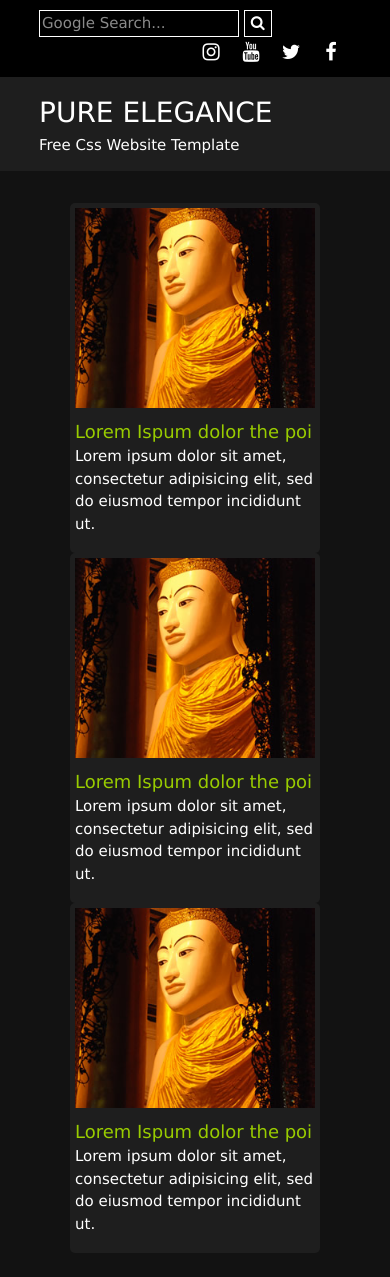
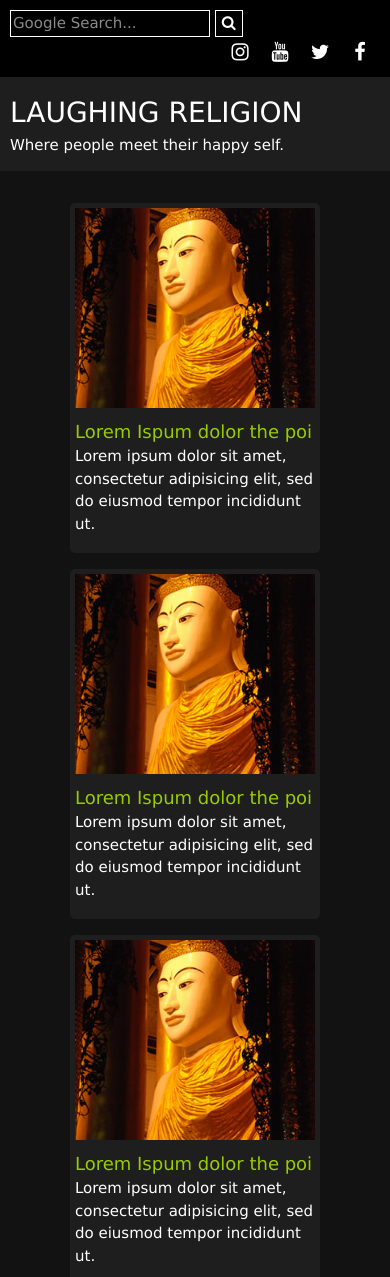
Before and after one commit to AdernNerk/harish, a plain HTML site: page index.html in a window 390 px wide. Shown: the top 1277 px of the page. Drawn offline with Linux system fonts and the light colour scheme.

Commit message:
Add files via upload

```diff
--- a/css/style.css
+++ b/css/style.css
@@ -7,6 +7,14 @@ body
 {
 	padding-left:10%;
 	padding-right:10%;
+}
+@media (max-width: 850px)
+{
+	.pads
+	{
+		padding-left: 10px;
+		padding-right: 10px;
+	}
 }
 .navigation
 {
--- a/index.html
+++ b/index.html
@@ -33,12 +33,12 @@
 		</div>
 	</div>
 	<div class="nav-2 pads">
-		<span class="big-nav-2">PURE ELEGANCE</span><br>
-		<span class="small-nav-2">Free Css Website Template</span>
+		<span class="big-nav-2">LAUGHING RELIGION</span><br>
+		<span class="small-nav-2">Where people meet their happy self.</span>
 	</div>
 </div>
 <div class="w3-container flexbox-container">
-	<div class="w3-container flexbox-container-part">
+	<div class="w3-container flexbox-container-part w3-margin-bottom">
 		<img src="./images/1.jpg" class="flexbox-container-image">
 		<div class="flexbox-container-text-1">
 			Lorem Ispum dolor the poi
@@ -52,7 +52,7 @@
 	 		</div>
 		</div>
 	</div>
-	<div class="w3-container flexbox-container-part">
+	<div class="w3-container flexbox-container-part w3-margin-bottom">
 		<img src="./images/1.jpg" class="flexbox-container-image">
 		<div class="flexbox-container-text-1">
 			Lorem Ispum dolor the poi
@@ -66,7 +66,7 @@
 	 		</div>
 		</div>
 	</div>
-	<div class="w3-container flexbox-container-part">
+	<div class="w3-container flexbox-container-part w3-margin-bottom">
 		<img src="./images/1.jpg" class="flexbox-container-image">
 		<div class="flexbox-container-text-1">
 			Lorem Ispum dolor the poi
```
